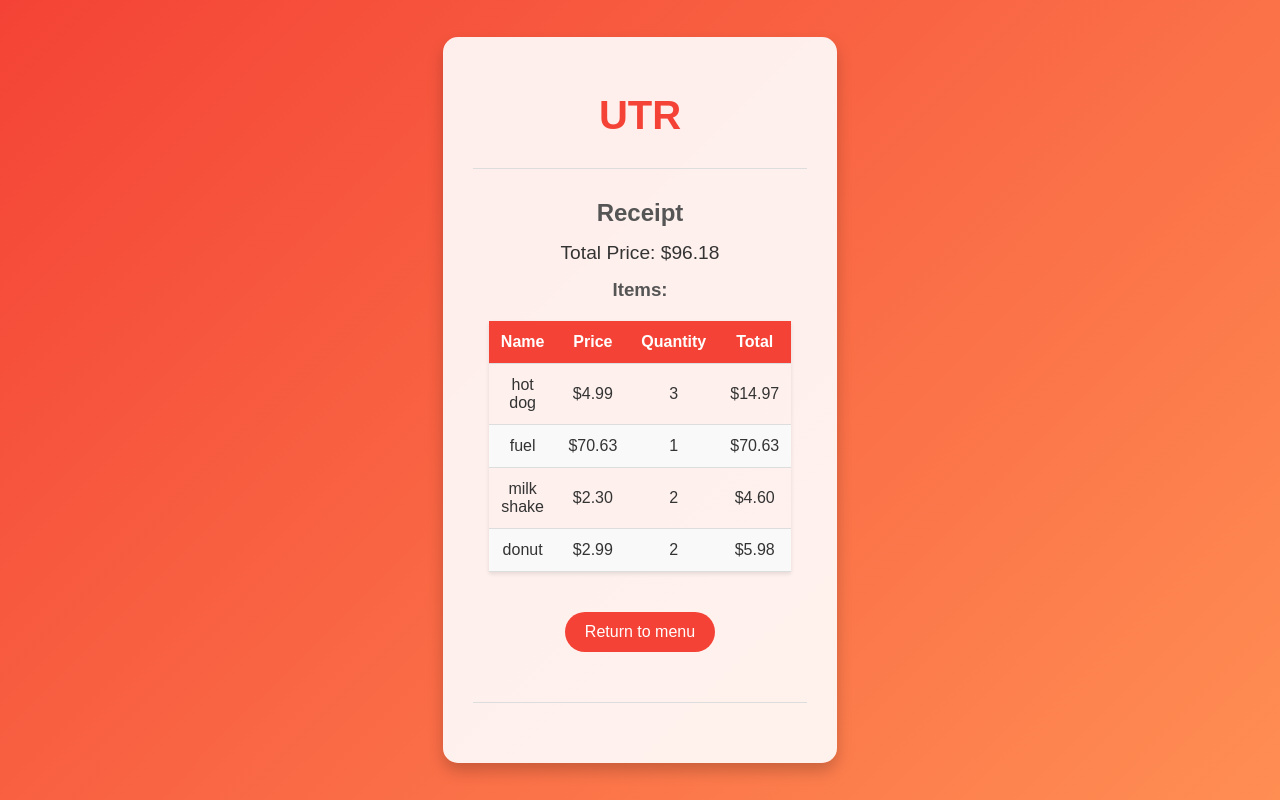
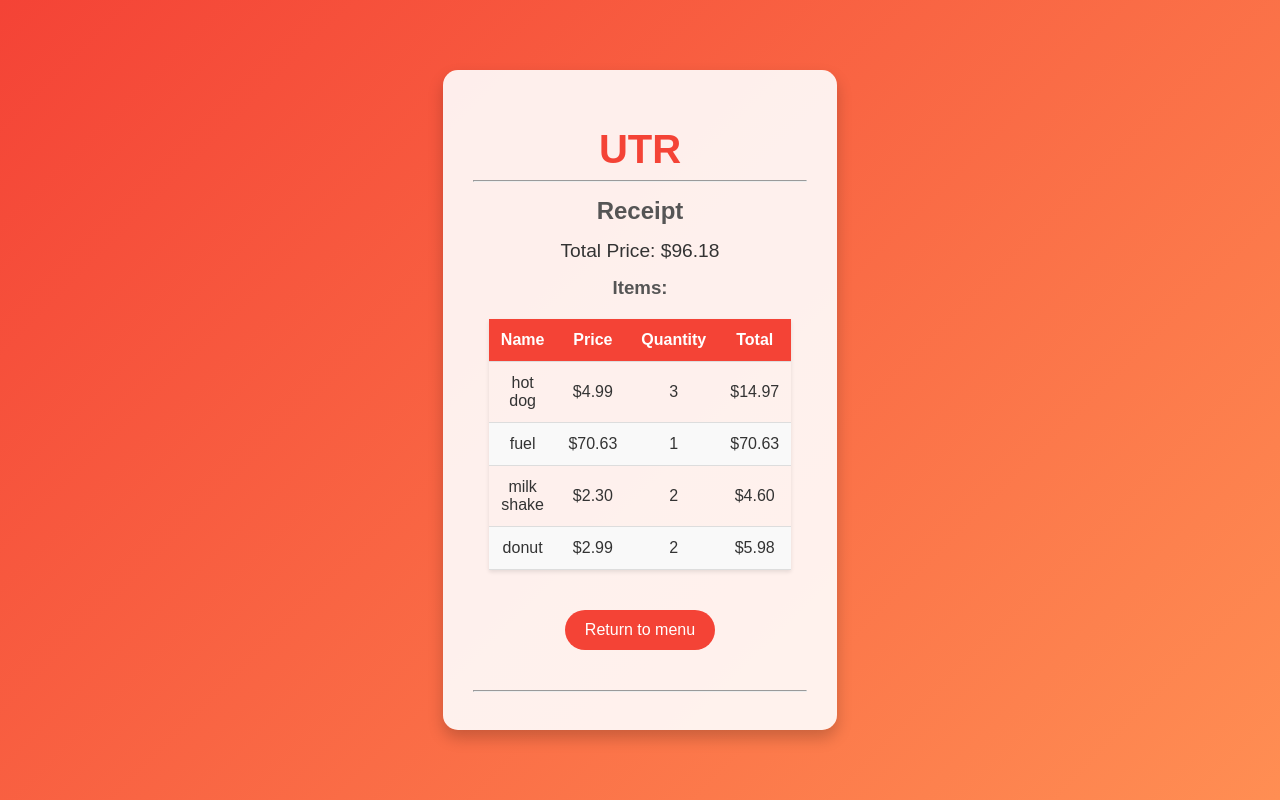
Before and after one commit to kancy020/Project-Repo, a Flask app: page /receipt in a window 1280 px wide. Run offline with Flask 3, Linux system fonts and the light colour scheme.

Commit message:
scrum 138 - made last changing for page in receipt

```diff
--- a/templates/receipt.html
+++ b/templates/receipt.html
@@ -90,12 +90,7 @@
                 margin: 20px 0;
             }
 
-            hr {
-                border: none;
-                height: 1px;
-                background: #ddd;
-                margin: 30px 0;
-            }
+
     </style>
   <head>
   </head>
```
